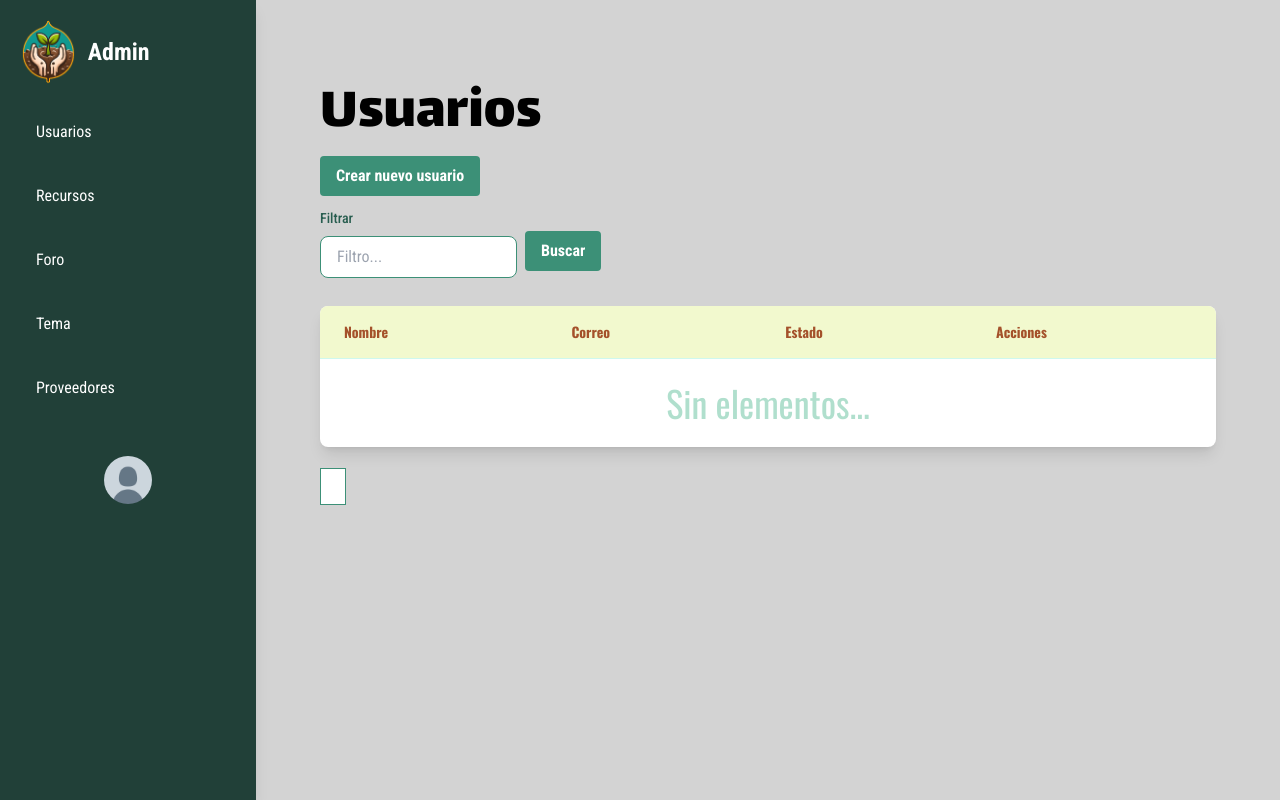
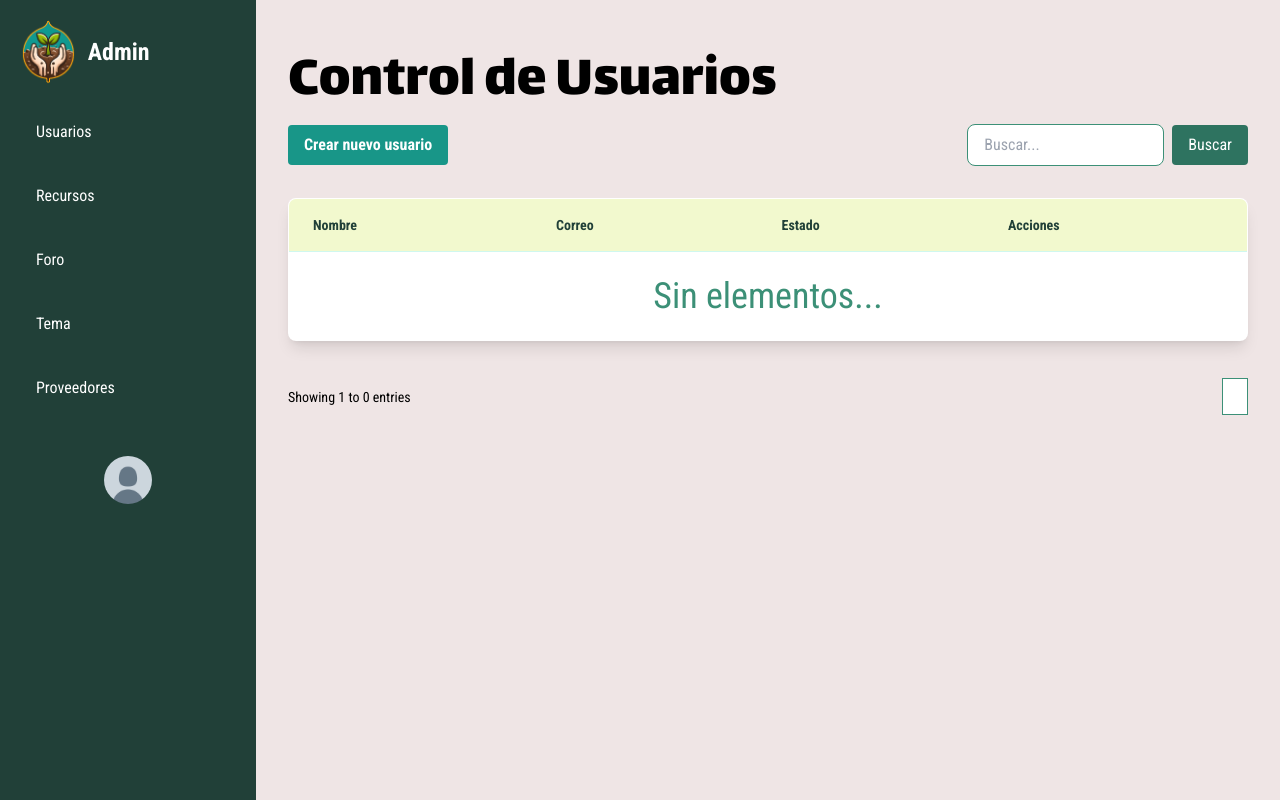
Before and after one commit to esteban-od1n/TierraViva2024, a Symfony app: template templates/admin/users.html.twig in a window 1280 px wide. Run offline with Twig, Linux system fonts and the light colour scheme; the template is opened without the code that fills it, so the values that code supplies are empty; style sheets or scripts are compiled from the project's sources; some libraries are stand-ins or nearby versions; some web fonts are replaced.

Commit message:
prueba fondo admin

```diff
--- a/tailwind.config.js
+++ b/tailwind.config.js
@@ -9,6 +9,7 @@
         colors: {
             'white': '#ffffff',
             'black': '#000000',
+            'gray': '#efe5e5',
             'timber-green': {
                 '50': '#f3faf7',
                 '100': '#d7f0e5',
--- a/templates/admin/base.html.twig
+++ b/templates/admin/base.html.twig
@@ -18,13 +18,13 @@
     {{ encore_entry_script_tags('app') }}
 </head>
 
-<body class="font-body flex h-screen bg-gray-100">
+<body class="font-body flex flex-row h-screen">
     {% include 'admin/components/navigation.html.twig' %}
+    <main class="flex-1 flex flex-col relative bg-cover bg-center bg-things-pattern z-0">
+        <div class="absolute inset-0 bg-gray opacity-100 -z-10"></div>
+        {% block body %}{% endblock %}
+    </main>
 
-    <main class="flex-1 p-8 overflow-y-auto">
-        {% block body %}
-        {% endblock %}
-    </main>
+
 </body>
-
 </html>
--- a/templates/admin/users.html.twig
+++ b/templates/admin/users.html.twig
@@ -2,38 +2,50 @@
 
 {% block body %}
 <div class="flex flex-col py-5 gap-3 m-8">
-    <h1 class="font-heading text-6xl">Usuarios</h1>
-    <a href="{{ path('admin_users_new') }}">{% include 'components/button/default.html.twig' with { text: 'Crear nuevo usuario' } %}</a>
-    <form class="flex flex-row items-center gap-2">
-    <div class="mb-4">
-      <label for="email-filter" class="block mb-2 text-sm font-medium text-timber-green-700">Filtrar</label>
-      <input type="text" id="filter-text" name="filter" placeholder="Filtro..." class="w-full px-4 py-2 border border-timber-green-500 rounded-lg focus:ring-timber-green-500 focus:border-timber-green-600" />
+    <h1 class="font-heading text-6xl">Control de Usuarios</h1>
+
+    <div class="flex flex-row justify-between items-center mb-5">
+        <a href="{{ path('admin_users_new') }}" class="text-white bg-lochinvar-600 hover:bg-lochinvar-700 font-bold py-2 px-4 rounded">
+            Crear nuevo usuario
+        </a>
+        <form class="flex items-center gap-2">
+            <input type="text" id="filter-text" name="filter" placeholder="Buscar..."
+                   class="px-4 py-2 border border-timber-green-500 rounded-lg focus:ring-timber-green-500 focus:border-timber-green-600" />
+            <button type="submit" class="text-white bg-timber-green-600 hover:bg-timber-green-700 py-2 px-4 rounded">
+                Buscar
+            </button>
+        </form>
     </div>
-    {% include 'components/button/default.html.twig' with { text: 'Buscar' } %}
-    </form>
-    <table class="bg-white rounded-lg shadow-lg overflow-hidden table-auto">
+
+    <table class="min-w-full bg-white border rounded-lg overflow-hidden shadow-lg table-auto">
         <thead class="bg-pistachio-100 border-b border-lochinvar-100">
             <tr>
-                <th class="px-6 py-4 text-left text-sm font-label text-pancho-700">Nombre</th>
-                <th class="px-6 py-4 text-left text-sm font-label text-pancho-700">Correo</th>
-                <th class="px-6 py-4 text-left text-sm font-label text-pancho-700">Estado</th>
-                <th class="px-6 py-4 text-left text-sm font-label text-pancho-700">Acciones</th>
+                <th class="px-6 py-4 text-left text-sm font-bold text-timber-green-900">Nombre</th>
+                <th class="px-6 py-4 text-left text-sm font-bold text-timber-green-900">Correo</th>
+                <th class="px-6 py-4 text-left text-sm font-bold text-timber-green-900">Estado</th>
+                <th class="px-6 py-4 text-left text-sm font-bold text-timber-green-900">Acciones</th>
             </tr>
         </thead>
         <tbody>
         {% if users is empty %}
-            <tr><td colspan="4" class="text-center text-timber-green-200 font-label text-4xl p-6">Sin elementos...</td></tr>
+            <tr><td colspan="5" class="text-center text-timber-green-500 font-body text-4xl p-6">Sin elementos...</td></tr>
         {% endif %}
         {% for u in users %}
-        <tr class="border-b border-lochinvar-100 hover:bg-gray-50">
-            <td class="px-6 py-4 font-body text-sm text-gray-900">{{ u.name }}</td>
-            <td class="px-6 py-4 font-body text-sm text-gray-900">{{ u.email }}</td>
-            <td class="px-6 py-4 font-body text-sm text-gray-900">{{ u.enabled ? 'Activo' : 'Inactivo' }}</td>
-            <td class="px-6 py-4 font-body text-sm text-gray-900">
-                <a href="{{ path('admin_users_edit', {id: u.id}) }}">
+        <tr class="border-b border-lochinvar-100 hover:bg-balck">
+            <td class="px-6 py-4 font-body text-sm text-black">{{ u.name }}</td>
+            <td class="px-6 py-4 font-body text-sm text-black">{{ u.email }}</td>
+            <td class="px-6 py-4 font-body text-sm text-black">
+                {% if u.enabled %}
+                    <span class="text-pistachio-600 font-bold">Activo</span>
+                {% else %}
+                    <span class="text-kumera-600 font-bold">Inactivo</span>
+                {% endif %}
+            </td>
+            <td class="px-6 py-4 font-body text-sm text-gray-900 flex gap-2">
+                <a href="{{ path('admin_users_edit', {id: u.id}) }}" class="text-blue-500 hover:underline">
                     {% include 'components/button/default.html.twig' with { text: 'Editar' } %}
                 </a>
-                <a href="{{ path('admin_users_delete', {id: u.id}) }}">
+                <a href="{{ path('admin_users_delete', {id: u.id}) }}" class="text-red-500 hover:underline">
                     {% include 'components/button/danger.html.twig' with { text: 'Eliminar' } %}
                 </a>
             </td>
@@ -41,6 +53,9 @@
         {% endfor %}
         </tbody>
     </table>
+
+    <div class="flex justify-between items-center mt-4">
+        <span class="text-sm text-gray-600">Showing 1 to {{ users|length }} entries</span>
         {% include 'components/pager.html.twig' with {
             previous: page > 1? { path: path('admin_users', { page: page - 1 }) },
             current: page,
@@ -50,4 +65,5 @@
             next: users|length > 20? { path: path('admin_users', { page: page + 1 }) }
         } %}
     </div>
+</div>
 {% endblock %}
```
Also changed, not shown: templates/pages/index.html.twig (+2 -5 lines). Lines whose indentation alone changed are shown as unchanged.
